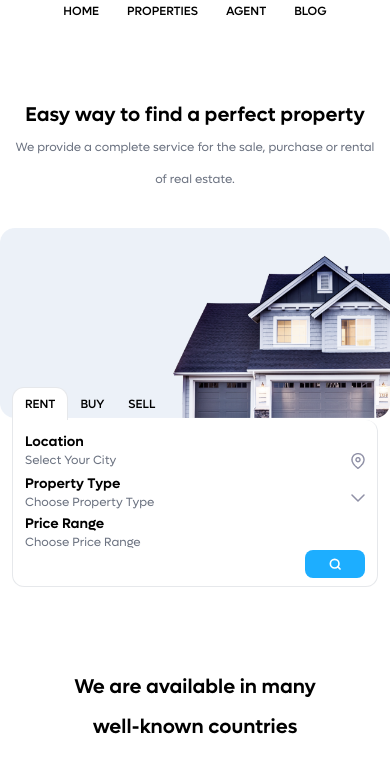
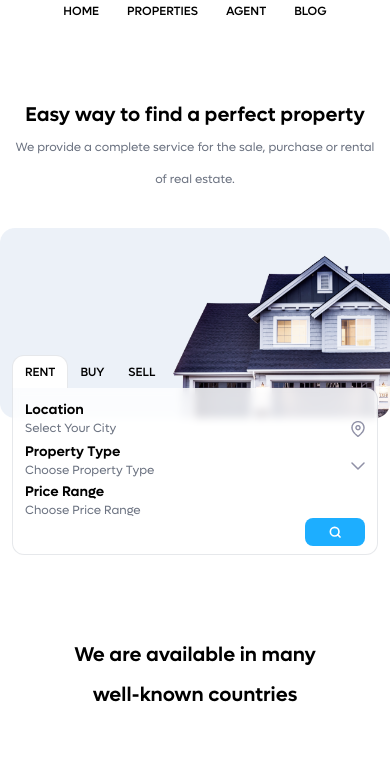
Before and after one commit to Nemure231/landing-page-2, a plain HTML site: page index.html in a window 390 px wide. Shown: the part 83-843 px from the top of the page. Drawn offline with nearby package versions, Linux system fonts and the light colour scheme; files whose address does not match are found by name.

Commit message:
fix responsive design in mobile res again 2

```diff
--- a/index.html
+++ b/index.html
@@ -191,7 +191,7 @@
         <!-- End Section One -->
 
         <!-- Section one.Two -->
-        <section class="lg:hidden md:hidden sm:hidden block max-w-xl h-auto mx-auto relative -mt-40 px-3">
+        <section class="lg:hidden md:hidden sm:hidden block max-w-xl h-auto mx-auto relative -mt-48 px-3">
             <div class="w-full">
                 <div class="flex flex-row text-xs custom-font-lufga-medium">
                     <button class="bg-white px-3 py-2 uppercase rounded-t-xl border-l border-r border-t border-gray-400/25">
```
